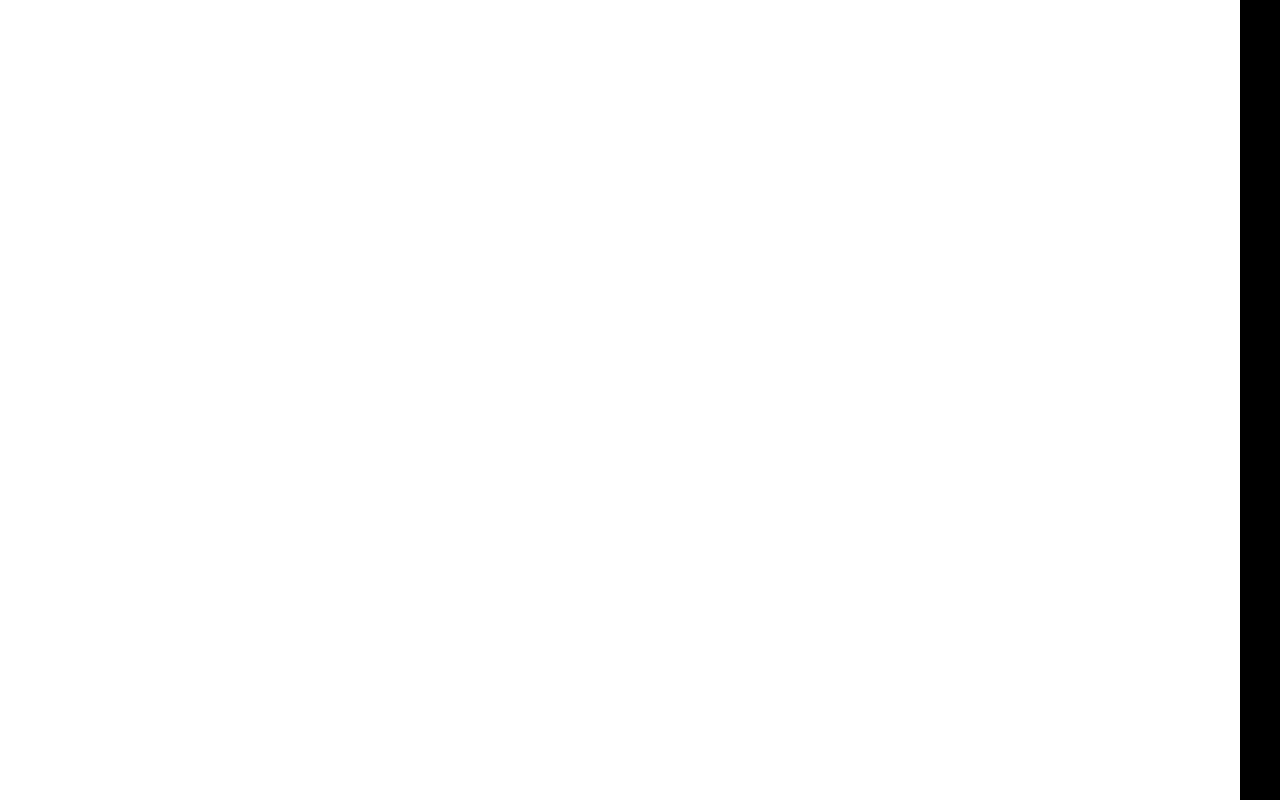
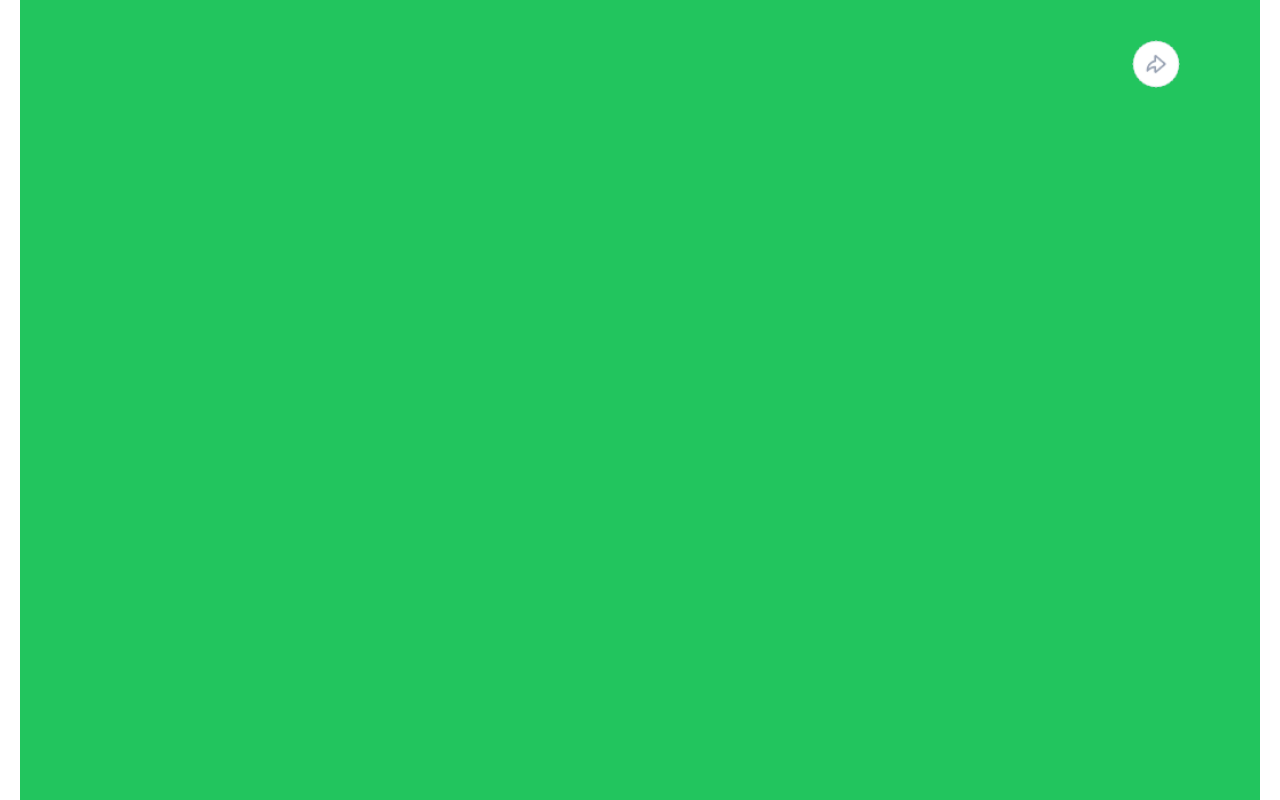
Before and after one commit to himarnoel/Zuri-Stage-1, a React app: page / in a window 1280 px wide. Built offline with nearby package versions, Linux system fonts and the light colour scheme; the HTML template or start-up script is replaced by a standard one.

Commit message:
just added btn pix

```diff
--- a/src/App.jsx
+++ b/src/App.jsx
@@ -1,13 +1,17 @@
 import { useState } from "react";
-
+import btn from "./assets/btn.png";
 import "./App.css";
 
 function App() {
   return (
     <div>
-      <div className="flex bg-white h-screen max-w-[1240px]">
-
-
+      <div className=" bg-green-500 h-screen max-w-[1240px] mx-auto">
+        <img
+          src={btn}
+          alt=""
+          className="object-contain lg:w-12 w-8 float-right mr-10 lg:mr-20 mt-10 "
+        />
+        <img src="" alt="" />
       </div>
     </div>
   );
--- a/src/index.css
+++ b/src/index.css
@@ -1,7 +1,3 @@
 @tailwind base;
 @tailwind components;
 @tailwind utilities;
-
-body {
-    background-color: black;
-}
```
Also changed, not shown: src/assets/avatar.png (added), src/assets/btn.png (added).
